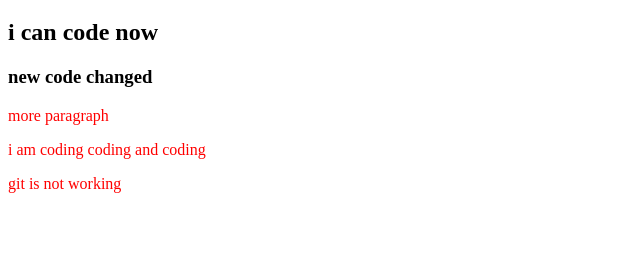
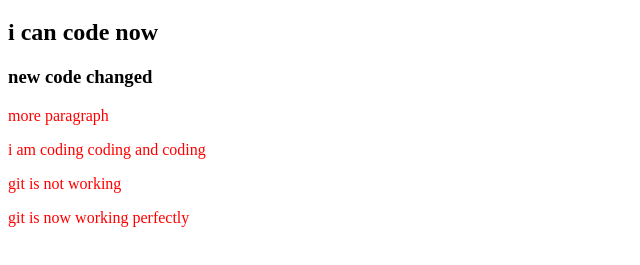
Before and after one commit to EbnulAhsan/my-second-repo, a plain HTML site: page index.html in a window 1280 px wide. Shown: the part 61-326 px from the top of the page, without its empty margins (0-640 px from the left). Drawn offline with Linux system fonts and the light colour scheme.

Commit message:
new style 2

```diff
--- a/index.html
+++ b/index.html
@@ -13,6 +13,7 @@
         <p>more paragraph</p>
         <p>i am coding coding and coding</p>
         <p>git is not working</p>
+        <p>git is now working perfectly</p>
 
     </body>
 </html>
```
